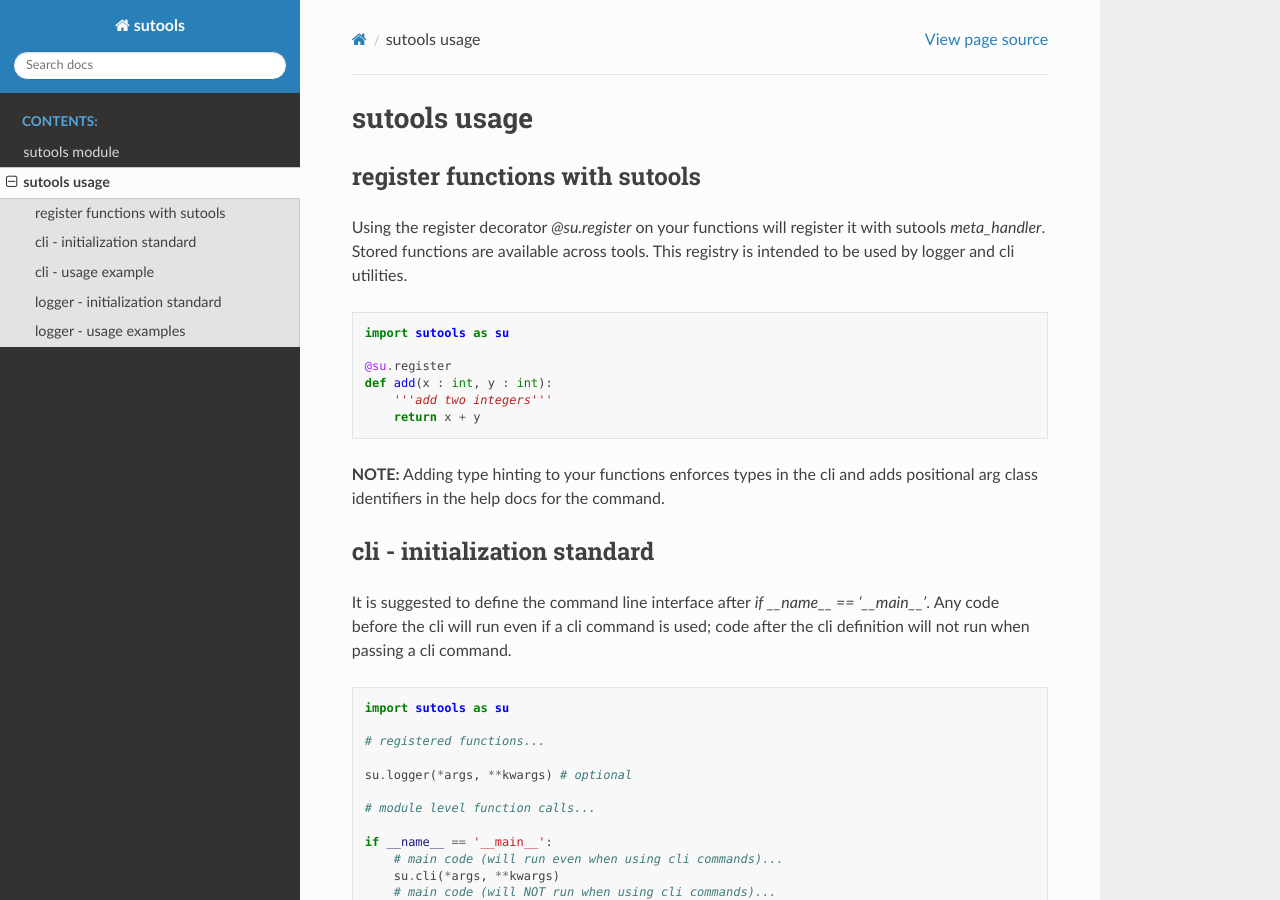
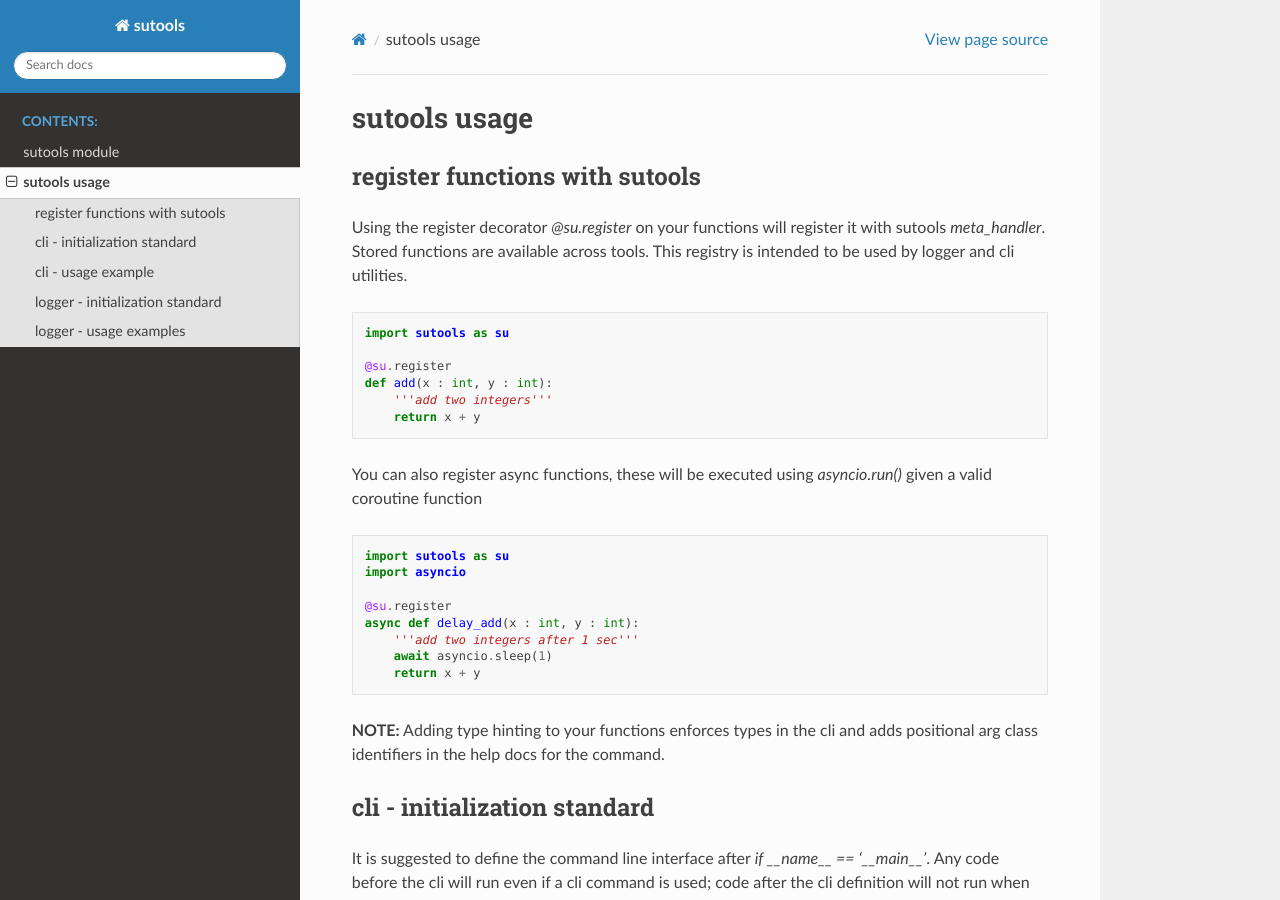
Before and after one commit to aastopher/sutools, a Sphinx documentation site: the page built from docs/source/usage.rst, in a window 1280 px wide and 900 px high. Built offline with Sphinx 7.4.7 and the Read the Docs theme 2.0.0, drawn with Linux system fonts in a browser that asks for light colours.

Commit message:
add async function compatibility for cli

```diff
--- a/docs/source/usage.rst
+++ b/docs/source/usage.rst
@@ -13,6 +13,19 @@ Using the register decorator `@su.register` on your functions will register it w
    @su.register
    def add(x : int, y : int):
        '''add two integers'''
+       return x + y
+
+You can also register async functions, these will be executed using `asyncio.run()` given a valid coroutine function
+
+.. code-block:: python
+
+   import sutools as su
+   import asyncio
+
+   @su.register
+   async def delay_add(x : int, y : int):
+       '''add two integers after 1 sec'''
+       await asyncio.sleep(1)
        return x + y
 
 **NOTE:** Adding type hinting to your functions enforces types in the cli and adds positional arg class identifiers in the help docs for the command.
--- a/requirements.txt
+++ b/requirements.txt
@@ -11,7 +11,7 @@ cffi==1.15.1
 chardet==5.1.0
 charset-normalizer==3.0.1
 click==8.1.3
-codecov==2.1.12
+codecov>=2.1.12
 colorama==0.4.6
 coverage==7.2.1
 coverage-badge==1.1.0
```
Also changed, not shown: 3 other files.
